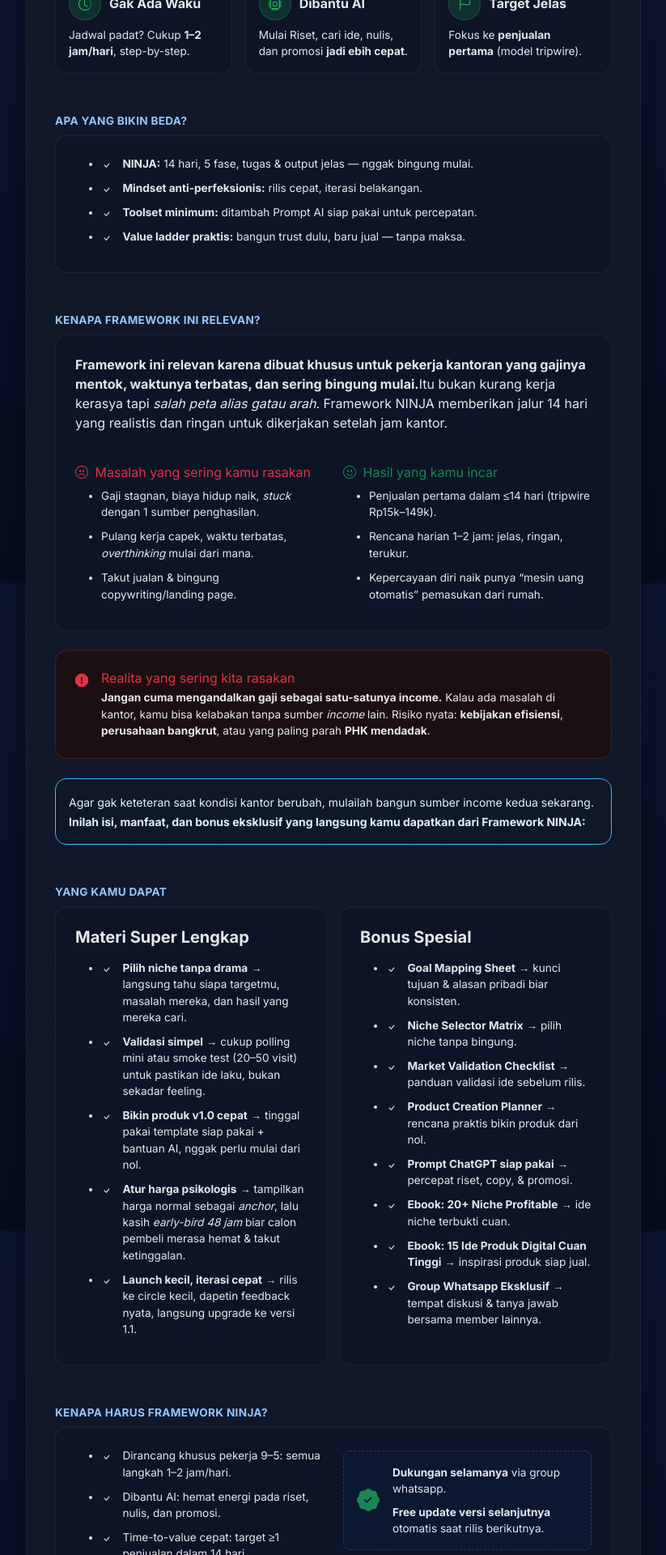
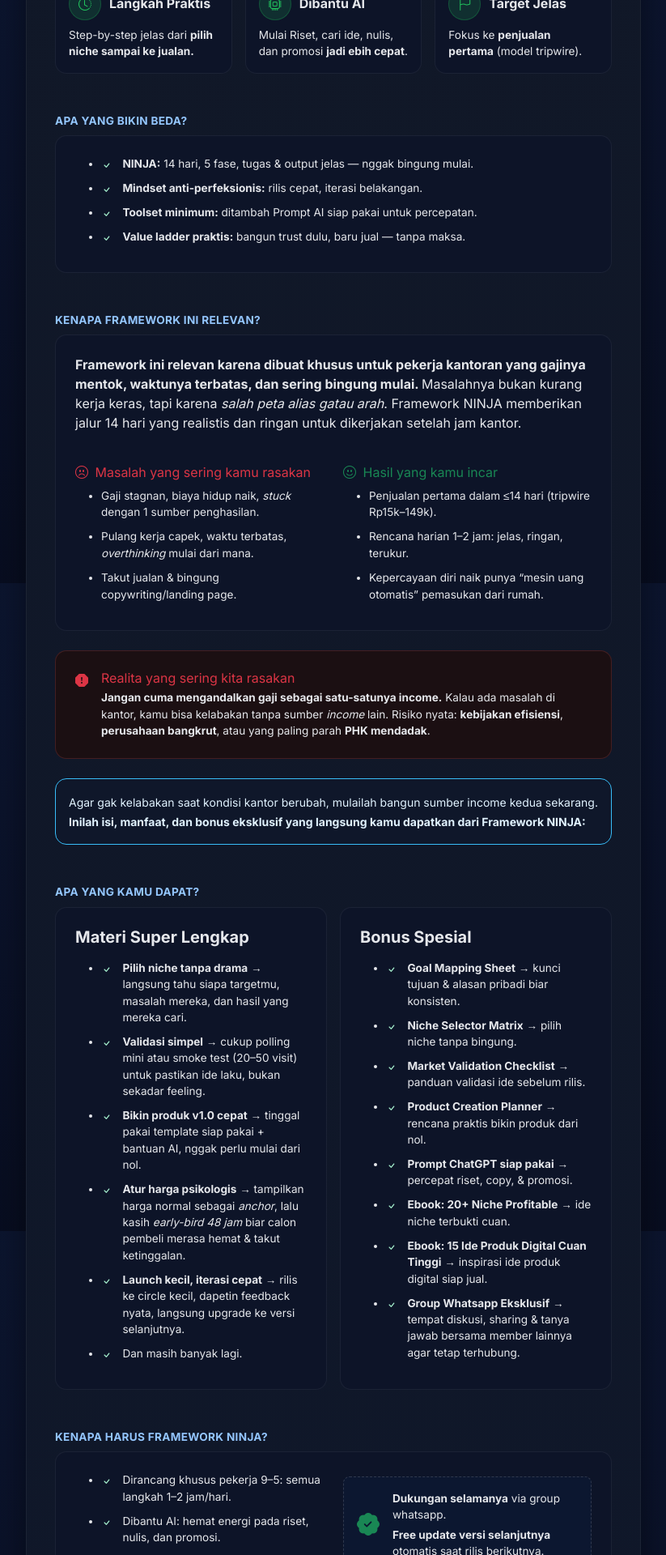
Before and after one commit to bwa-project-example/marketing-app, a Next.js app: page /framework/ninja in a window 1280 px wide. Shown: the part 880-2800 px from the top of the page at 81% size, without its empty margins (228-1051 px from the left). Built offline with nearby package versions, Linux system fonts and the light colour scheme; no server answers.

Commit message:
adding github action

```diff
--- a/src/app/framework/ninja/page.tsx
+++ b/src/app/framework/ninja/page.tsx
@@ -101,9 +101,9 @@ export default function Page() {
                 <div className="card-lite p-3 h-100">
                   <div className="d-flex align-items-center mb-2">
                     <span className="feature-icon"><i className="bi bi-clock-history" /></span>
-                    <h6 className="m-0 short-benefit-title">Gak Ada Waku</h6>
+                    <h6 className="m-0 short-benefit-title">Langkah Praktis</h6>
                   </div>
-                  <p className="mb-0 micro">Jadwal padat? Cukup <strong>1–2 jam/hari</strong>, step-by-step.</p>
+                  <p className="mb-0 micro">Step-by-step jelas dari <strong>pilih niche sampai ke jualan.</strong></p>
                 </div>
               </div>
               <div className="col-md-4">
@@ -144,8 +144,8 @@ export default function Page() {
             <div className="kicker mb-2">Kenapa framework ini relevan?</div>
             <div className="card-lite p-4">
               <p className="mb-3">
-                <strong>Framework ini relevan karena dibuat khusus untuk pekerja kantoran yang gajinya mentok, waktunya terbatas, dan sering bingung mulai.</strong>
-                Itu bukan kurang kerja kerasya tapi <em>salah peta alias gatau arah</em>. Framework NINJA memberikan jalur 14 hari yang realistis dan ringan untuk dikerjakan setelah jam kantor.
+                <strong>Framework ini relevan karena dibuat khusus untuk pekerja kantoran yang gajinya mentok, waktunya terbatas, dan sering bingung mulai. </strong>
+                Masalahnya bukan kurang kerja keras, tapi karena <em>salah peta alias gatau arah</em>. Framework NINJA memberikan jalur 14 hari yang realistis dan ringan untuk dikerjakan setelah jam kantor.
               </p>
               <div className="row g-4 mt-1">
                 <div className="col-md-6">
@@ -186,14 +186,14 @@ export default function Page() {
 
           <div className="card-lite p-3 mb-4 mt-4" style={{ background:"#0f172a", border:"1px solid #38bdf8", color:"#e0f2fe" }}>
             <span className="small">
-              Agar gak keteteran saat kondisi kantor berubah, mulailah bangun sumber income kedua sekarang.
+              Agar gak kelabakan saat kondisi kantor berubah, mulailah bangun sumber income kedua sekarang.
               <strong> Inilah isi, manfaat, dan bonus eksklusif yang langsung kamu dapatkan dari Framework NINJA:</strong>
             </span>
           </div>
 
           {/* WHAT INSIDE / DETAIL BENEFIT */}
           <section className="mt-5">
-            <div className="kicker mb-2">Yang kamu dapat</div>
+            <div className="kicker mb-2">Apa yang kamu dapat?</div>
             <div className="row g-3">
               <div className="col-md-6">
                 <div className="card-lite p-4 h-100">
@@ -203,7 +203,8 @@ export default function Page() {
                     <li><strong>Validasi simpel</strong> → cukup polling mini atau smoke test (20–50 visit) untuk pastikan ide laku, bukan sekadar feeling.</li>
                     <li><strong>Bikin produk v1.0 cepat</strong> → tinggal pakai template siap pakai + bantuan AI, nggak perlu mulai dari nol.</li>
                     <li><strong>Atur harga psikologis</strong> → tampilkan harga normal sebagai <em>anchor</em>, lalu kasih <em>early-bird 48 jam</em> biar calon pembeli merasa hemat & takut ketinggalan.</li>
-                    <li><strong>Launch kecil, iterasi cepat</strong> → rilis ke circle kecil, dapetin feedback nyata, langsung upgrade ke versi 1.1.</li>
+                    <li><strong>Launch kecil, iterasi cepat</strong> → rilis ke circle kecil, dapetin feedback nyata, langsung upgrade ke versi selanjutnya.</li>
+                    <li>Dan masih banyak lagi.</li>
                   </ul>
                 </div>
               </div>
@@ -217,8 +218,8 @@ export default function Page() {
                     <li><strong>Product Creation Planner</strong> → rencana praktis bikin produk dari nol.</li>
                     <li><strong>Prompt ChatGPT siap pakai</strong> → percepat riset, copy, & promosi.</li>
                     <li><strong>Ebook: 20+ Niche Profitable</strong> → ide niche terbukti cuan.</li>
-                    <li><strong>Ebook: 15 Ide Produk Digital Cuan Tinggi</strong> → inspirasi produk siap jual.</li>
-                    <li><strong>Group Whatsapp Eksklusif</strong> → tempat diskusi & tanya jawab bersama member lainnya.</li>
+                    <li><strong>Ebook: 15 Ide Produk Digital Cuan Tinggi</strong> → inspirasi ide produk digital siap jual.</li>
+                    <li><strong>Group Whatsapp Eksklusif</strong> → tempat diskusi, sharing & tanya jawab bersama member lainnya agar tetap terhubung.</li>
                   </ul>
                 </div>
               </div>
@@ -244,7 +245,7 @@ export default function Page() {
                       <i className="bi bi-patch-check-fill text-success fs-3 me-3" />
                       <div className="micro">
                         <div><strong>Dukungan selamanya</strong> via group whatsapp.</div>
-                        <div className="mt-2"><strong>Free update versi selanjutnya</strong> otomatis saat rilis berikutnya.</div>
+                        <div className="mt-1"><strong>Free update versi selanjutnya</strong> otomatis saat rilis berikutnya.</div>
                       </div>
                     </div>
                   </div>
@@ -272,7 +273,7 @@ export default function Page() {
                 </div>
                 {/* Tombol */}
                 <div className="text-center text-md-end w-100 w-md-auto">
-                  <a id="ctaTop" href={CHECKOUT_LINK} className="btn btn-cta btn-lg px-4" onClick={handleClickCTA}>
+                  <a id="ctaTop" target="_blank" href={CHECKOUT_LINK} className="btn btn-cta btn-lg px-4" onClick={handleClickCTA}>
                     <i className="bi bi-cart-check me-1" /> Dapatkan Sekarang
                   </a>
                   <div className="micro mt-2"><i className="bi bi-shield-lock me-1" />Pembayaran aman via tribelio</div>
@@ -360,7 +361,7 @@ export default function Page() {
             <div className="fw-bold">Early-Bird <span className="text-warning">Rp79.000</span></div>
             <div style={{ color: '#E5E7EB' }}>Sisa waktu: <span id="countdownMini">—:—:—</span></div>
           </div>
-          <a href={CHECKOUT_LINK} className="btn btn-cta btn-lg" onClick={handleClickCTA}>
+          <a href={CHECKOUT_LINK} target="_blank" className="btn btn-cta btn-lg" onClick={handleClickCTA}>
             <i className="bi bi-cart" /> Beli
           </a>
         </div>
```
